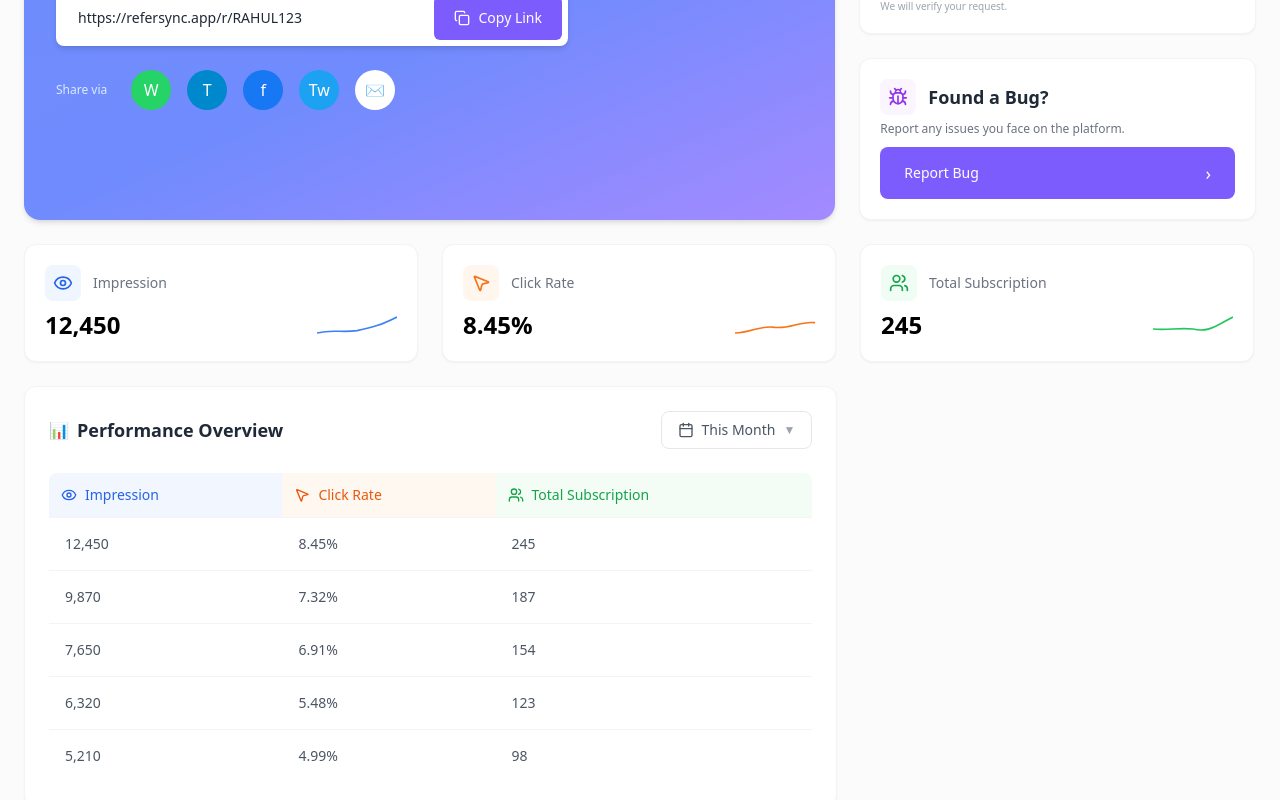
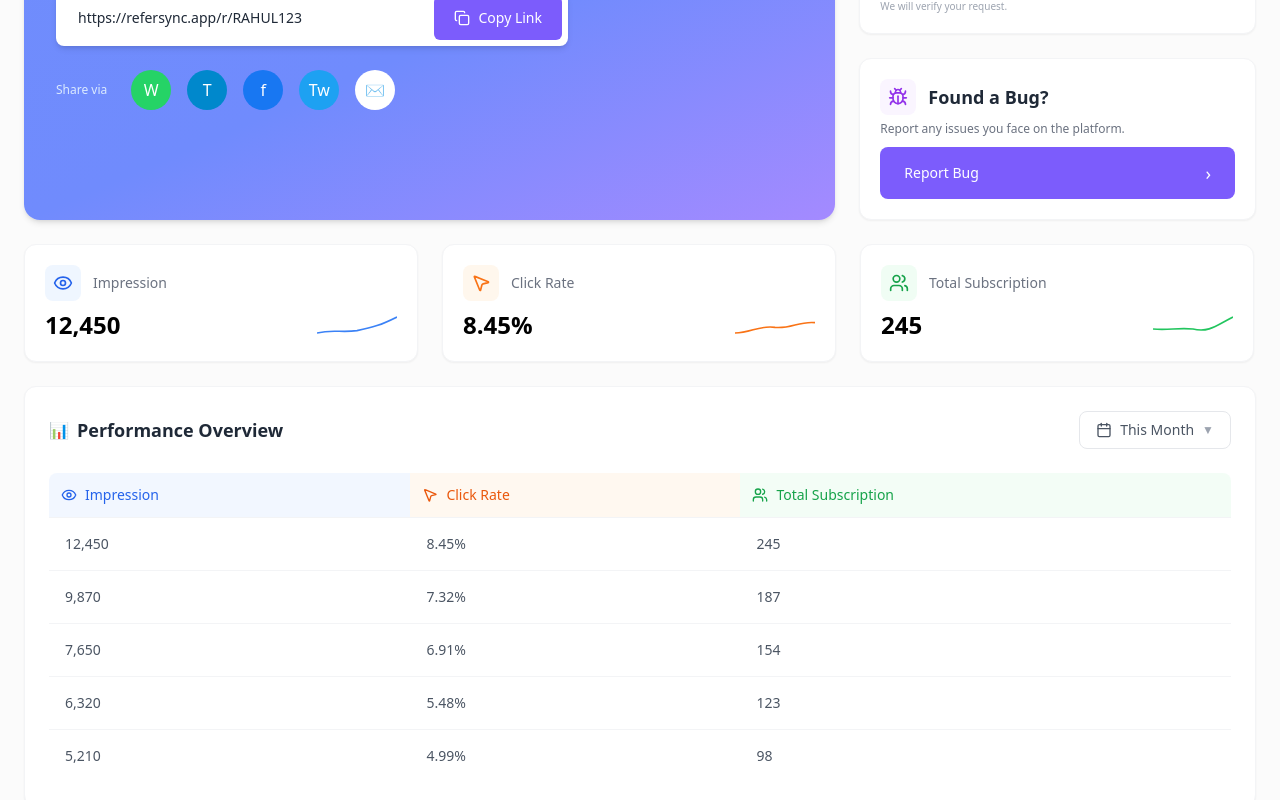
Before and after one commit to afnankhan123456/reviewreply-ai, a Next.js app: page /plans/refer-earn in a window 1280 px wide. Shown: the part 232-1032 px from the top of the page. Built offline with nearby package versions, Linux system fonts and the light colour scheme.

Commit message:
Update page.tsx

```diff
--- a/app/plans/refer-earn/page.tsx
+++ b/app/plans/refer-earn/page.tsx
@@ -112,7 +112,7 @@ export default function ReferEarnPage() {
         {/* ================= ROW 1 END ================= */}
 
 
-        {/* ================= ROW 2 (UPDATED: lg:col-span-2 -> lg:col-span-3) ================= */}
+        {/* ================= ROW 2 (3 Cards - 1000px width) ================= */}
         <div className="lg:col-span-3 pr-[2px] grid grid-cols-1 md:grid-cols-3 gap-6">
 
           <div className="bg-white rounded-xl border border-gray-100 shadow-sm p-5">
@@ -164,8 +164,8 @@ export default function ReferEarnPage() {
         {/* ================= ROW 2 END ================= */}
 
 
-        {/* ================= ROW 3 (Baki sab same) ================= */}
-        <div className="lg:col-span-2 bg-white rounded-xl border border-gray-100 shadow-sm p-6">
+        {/* ================= ROW 3 (Table - UPDATED to col-span-3 to match 3 cards) ================= */}
+        <div className="lg:col-span-3 bg-white rounded-xl border border-gray-100 shadow-sm p-6">
           <div className="flex items-center justify-between mb-6">
             <div className="flex items-center gap-2">
               <div className="text-gray-800">📊</div>
```
